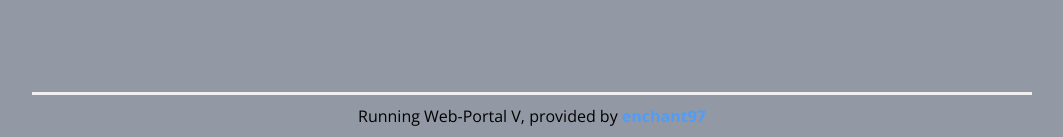
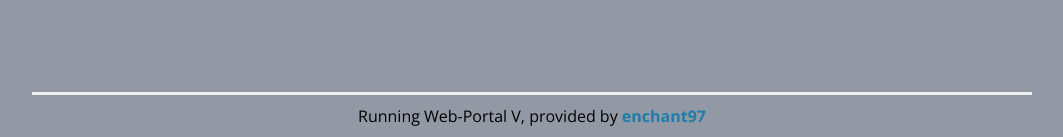
Before and after one commit to enchant97/web-portal, a Python web app: template web_portal/templates/admin/users.jinja2 in a window 1280 px wide. Shown: the part 970-1107 px from the top of the page, without its empty margins (108-1171 px from the left). Run offline with Jinja, Linux system fonts and the light colour scheme; the template is opened without the code that fills it, so the values that code supplies are empty.

Commit message:
improve visibility of link color

```diff
--- a/web_portal/static/style.css
+++ b/web_portal/static/style.css
@@ -147,7 +147,7 @@ footer {
 }
 
 footer a {
-    color: #4e9df8;
+    color: #1d7dab;
     text-decoration: none;
 }
 
```
